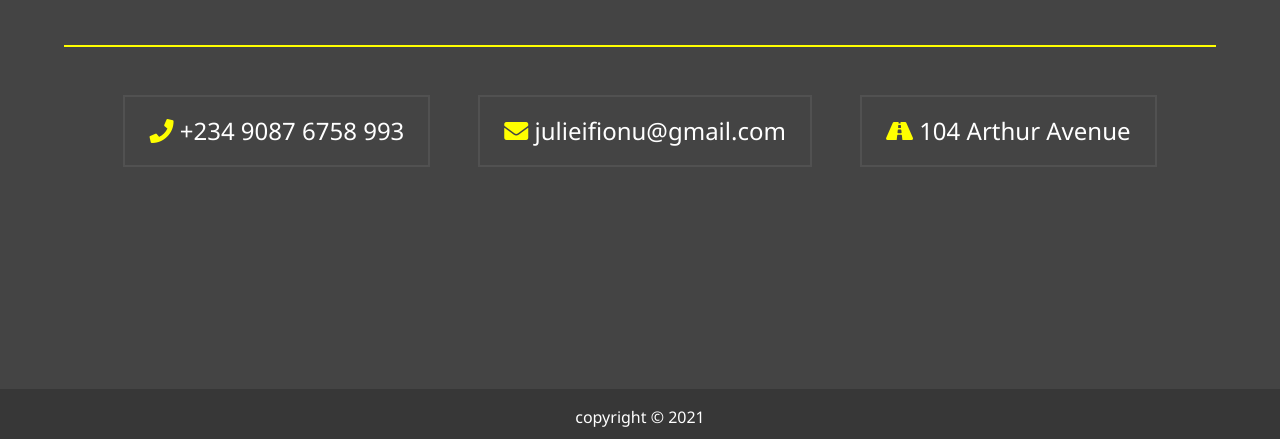
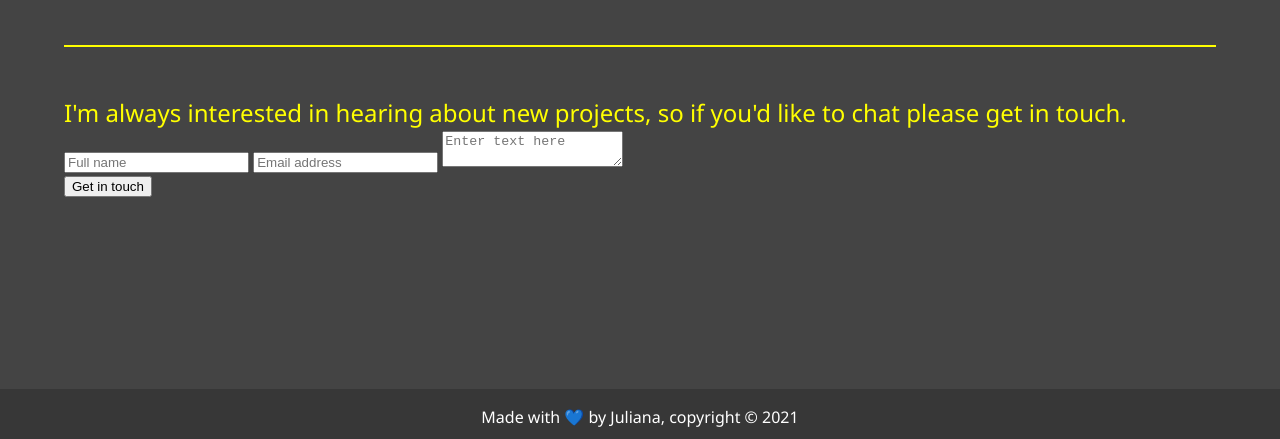
Before and after one commit to julie-ify/archivedfolio, a website: page dist/contact.html in a window 1280 px wide. Shown: the part 361-800 px from the top of the page. Drawn offline with Linux system fonts and the light colour scheme; files that its build step writes are made by us from their sources.

Commit message:
Add contact form in the contact me page

```diff
--- a/dist/contact.html
+++ b/dist/contact.html
@@ -4,7 +4,7 @@
     <meta charset="UTF-8" />
     <meta http-equiv="X-UA-Compatible" content="IE=edge" />
     <meta name="viewport" content="width=device-width, initial-scale=1.0" />
-    <title>Welcome To My About Page</title>
+    <title>My Contact Page</title>
     <link
       rel="stylesheet"
       href="https://use.fontawesome.com/releases/v5.15.3/css/all.css"
@@ -53,25 +53,52 @@
         </div>
         <img src="./images/contact.svg" alt="" />
       </div>
-      <hr>
-      <div class="contacts">
-        <div class="phone">
-          <i class="fas fa-phone text-secondary"></i> +234 9087 6758 993
+      <hr />
+      <section class="contact-form">
+        <div class="form-header-wrapper">
+          <h1 class="form-header text-secondary">
+            I'm always interested in hearing about new projects, so if you'd
+            like to chat please get in touch.
+          </h1>
         </div>
-        <div class="phone">
-          <a href="#"
-            ><i class="fas fa-envelope text-secondary"></i>
-            julieifionu@gmail.com</a
-          >
-        </div>
-        <div class="phone">
-          <i class="fas fa-road text-secondary"></i> 104 Arthur Avenue
-        </div>
-      </div>
+        <form
+          action="https://formspree.io/f/mrgraejl"
+          method="POST"
+          class="form"
+        >
+          <input
+            type="text"
+            name="user_name"
+            id="name"
+            maxlength="30"
+            placeholder="Full name"
+            required
+          />
+          <input
+            type="email"
+            name="user_email"
+            id="email"
+            placeholder="Email address"
+            required
+          />
+          <textarea
+            name="message"
+            id="msg"
+            maxlength="500"
+            placeholder="Enter text here"
+            required
+          ></textarea>
+          <div class="error-paragraph"></div>
+          <button type="submit" class="submit-form">Get in touch</button>
+        </form>
+      </section>
     </main>
 
-    <footer class="main-footer">copyright &copy; 2021</footer>
+    <footer class="main-footer">
+      Made with 💙 by Juliana, copyright &copy; 2021
+    </footer>
 
-    <script src="js/main.js"></script>
+    <script src="../js/main.js"></script>
+    <script src="../js/validation.js"></script>
   </body>
 </html>
```
